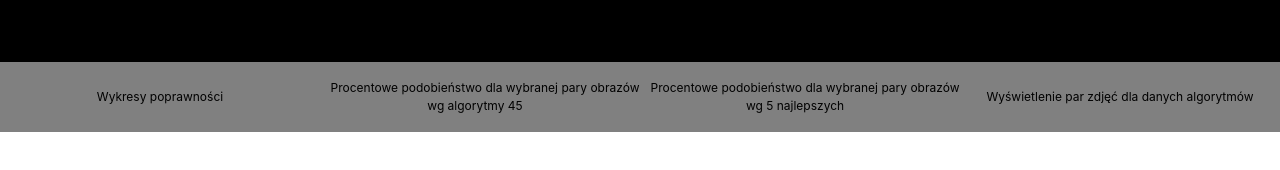
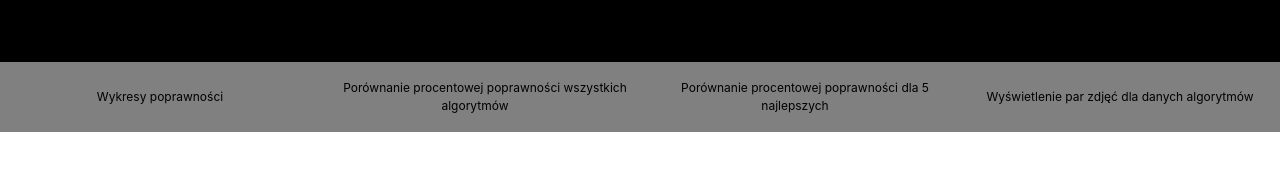
Before and after one commit to jash90/AnalizaObrazowWykresy, a React (Create React App) app: page / in a window 1280 px wide. Shown: the part 138-308 px from the top of the page. Built offline with nearby package versions, Linux system fonts and the light colour scheme; no server answers.

Commit message:
poprawa tytułów

```diff
--- a/src/App.tsx
+++ b/src/App.tsx
@@ -39,8 +39,8 @@ export default class App extends React.Component {
             </Header>
             <Navigation>
               <ButtonLink to="/wykresy-poprawnosci" >Wykresy poprawności</ButtonLink>
-              <ButtonLink to="/wykresy-podobienstwa-par-zdjec-algorytmow">Procentowe podobieństwo dla wybranej pary obrazów wg algorytmy 45</ButtonLink>
-              <ButtonLink to="/wykresy-podobienstwa-par-zdjec-5-najlepszych-algorytmow">Procentowe podobieństwo dla wybranej pary obrazów wg 5 najlepszych</ButtonLink>
+              <ButtonLink to="/wykresy-podobienstwa-par-zdjec-algorytmow">Porównanie procentowej poprawności wszystkich algorytmów</ButtonLink>
+              <ButtonLink to="/wykresy-podobienstwa-par-zdjec-5-najlepszych-algorytmow">Porównanie procentowej poprawności dla 5 najlepszych</ButtonLink>
               <ButtonLink to="/pary-zdjec-algorytmow">Wyświetlenie par zdjęć dla danych algorytmów</ButtonLink>
             </Navigation>
             <Switch>
```
